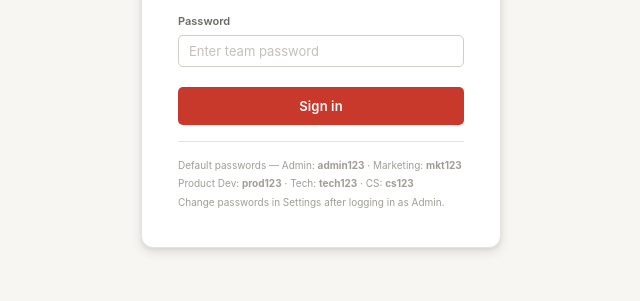
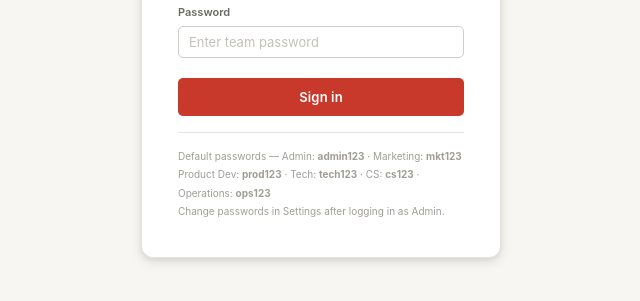
Before and after one commit to brianjbray562/reviewhub, a website: page public/index.html in a window 1280 px wide. Shown: the part 359-660 px from the top of the page, without its empty margins (319-959 px from the left). Drawn offline with Linux system fonts and the light colour scheme.

Commit message:
Add files via upload

```diff
--- a/public/index.html
+++ b/public/index.html
@@ -369,6 +369,7 @@ label{font-size:11px;font-weight:600;color:var(--text2);display:block;margin-bot
         <option value="product">Product Dev</option>
         <option value="tech">Tech</option>
         <option value="cs">Customer Service</option>
+        <option value="ops">Operations</option>
       </select>
     </div>
     <div class="lfield">
@@ -382,7 +383,7 @@ label{font-size:11px;font-weight:600;color:var(--text2);display:block;margin-bot
     </div>
     <div class="hint">
       Default passwords — Admin: <strong>admin123</strong> · Marketing: <strong>mkt123</strong><br>
-      Product Dev: <strong>prod123</strong> · Tech: <strong>tech123</strong> · CS: <strong>cs123</strong><br>
+      Product Dev: <strong>prod123</strong> · Tech: <strong>tech123</strong> · CS: <strong>cs123</strong> · Operations: <strong>ops123</strong><br>
       Change passwords in Settings after logging in as Admin.
     </div>
   </div>
@@ -542,6 +543,7 @@ label{font-size:11px;font-weight:600;color:var(--text2);display:block;margin-bot
               <option value="tech">Tech</option>
               <option value="marketing">Marketing</option>
               <option value="cs">Customer Service</option>
+              <option value="ops">Operations</option>
             </select>
             <select class="filter-chip" id="tk-filter-priority" onchange="renderTickets()" style="border-radius:14px;cursor:pointer;padding:3px 9px">
               <option value="">All priorities</option>
@@ -773,6 +775,7 @@ label{font-size:11px;font-weight:600;color:var(--text2);display:block;margin-bot
         <label class="team-check-item"><input type="checkbox" value="tech" onchange="updateSlackPreview()"><span>Tech</span></label>
         <label class="team-check-item"><input type="checkbox" value="marketing" onchange="updateSlackPreview()"><span>Marketing</span></label>
         <label class="team-check-item"><input type="checkbox" value="cs" onchange="updateSlackPreview()"><span>Customer Service</span></label>
+        <label class="team-check-item"><input type="checkbox" value="ops" onchange="updateSlackPreview()"><span>Operations</span></label>
       </div>
       <div id="team-validation-msg" style="color:var(--amber);font-size:11px;margin-top:4px;display:none">Please assign to at least one team.</div>
     </div>
@@ -847,6 +850,7 @@ label{font-size:11px;font-weight:600;color:var(--text2);display:block;margin-bot
         <label class="team-check-item"><input type="checkbox" value="tech"><span>Tech</span></label>
         <label class="team-check-item"><input type="checkbox" value="marketing"><span>Marketing</span></label>
         <label class="team-check-item"><input type="checkbox" value="cs"><span>Customer Service</span></label>
+        <label class="team-check-item"><input type="checkbox" value="ops"><span>Operations</span></label>
       </div>
       <div id="itk-team-err" style="color:var(--amber);font-size:11px;margin-top:4px;display:none">Please assign to at least one team.</div>
     </div>
@@ -885,9 +889,10 @@ const ROLES = {
   product:   { label: 'Product Dev',      access: 'Product access',    color: ['var(--green-bg)',  'var(--green)']  },
   tech:      { label: 'Tech',             access: 'Tech access',       color: ['var(--blue-bg)',   'var(--blue)']   },
   cs:        { label: 'Customer Service', access: 'CS access',         color: ['var(--amber-bg)',  'var(--amber)']  },
+  ops:       { label: 'Operations',       access: 'Operations access', color: ['var(--green-bg)',  'var(--green)']  },
 };
 
-const DEFAULT_PASSWORDS = { admin:'admin123', marketing:'mkt123', product:'prod123', tech:'tech123', cs:'cs123' };
+const DEFAULT_PASSWORDS = { admin:'admin123', marketing:'mkt123', product:'prod123', tech:'tech123', cs:'cs123', ops:'ops123' };
 
 const PAGE_SIZE = 50;
 
```
